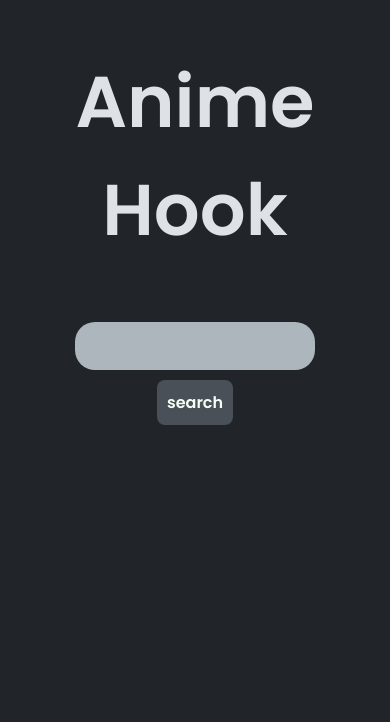
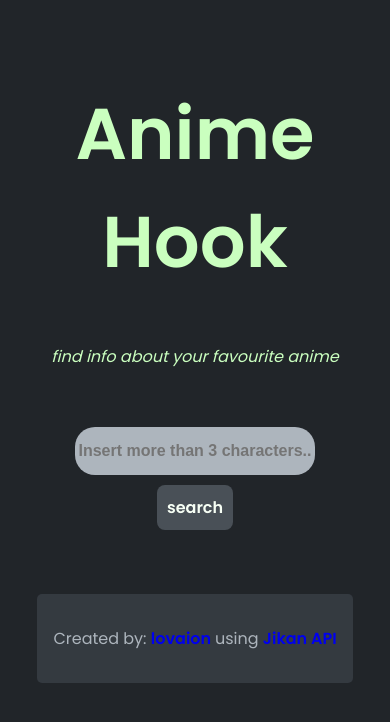
Before and after one commit to danieleavolio/AnimeHook, a plain HTML site: page index.html in a window 390 px wide. Drawn offline with Linux system fonts and the light colour scheme.

Commit message:
changed ui

```diff
--- a/index.html
+++ b/index.html
@@ -13,20 +13,27 @@
 <body>
     <div class="main">
 
-        <h1>Anime Hook</h1>
+        <div class="header">
+            <h1>Anime Hook</h1>
+            <p>find info about your favourite anime</p>
+        </div>
+
         <div class="search-div">
-            <input type="text" name="search" autocomplete="off" spellcheck="false" class="searchField" id="search">
+            <input type="text" name="search" placeholder="Insert more than 3 characters.." autocomplete="off"
+                spellcheck="false" class="searchField" id="search">
             <p id="searchButton" class="searchButton">search</p>
         </div>
         <div id="content" class="content">
 
             <div class="pictures-div" id="pictures"></div>
         </div>
+    </div>
+
+</body>
+<footer>
+    <p>Created by: <span> <a href="https://github.com/lovaion"> lovaion </a></span> using <span><a
+                href="https://jikan.docs.apiary.io/#">Jikan API</a></span></p>
+</footer>
 
 
-    </div>
-
-
-</body>
-
 </html>
--- a/style.css
+++ b/style.css
@@ -7,7 +7,6 @@
 body {
   font-family: "Poppins", sans-serif;
   margin: auto;
-  display: flex;
   background-color: #212529;
 }
 
@@ -25,7 +24,7 @@ body {
   border-color: #495057;
   border-style: hidden;
   text-align: center;
-  font-size: 1.5rem;
+  font-size: 1rem;
   font-weight: 600;
   background-color: #adb5bd;
   color: #212529;
@@ -42,38 +41,6 @@ body {
   justify-content: space-around;
   width: 10vw;
   display: flex;
-}
-
-.nextButton {
-  background-color: #495057;
-  border-radius: 8px;
-  font-weight: 600;
-  transition: all 0.3s ease;
-  margin: auto;
-  padding: 10px;
-  cursor: pointer;
-  display: none;
-  color: #f7fff5;
-}
-
-.nextButton:hover {
-  background-color: #343a40;
-}
-
-.precButton:hover {
-  background-color: #343a40;
-}
-
-.precButton {
-  background-color: #495057;
-  border-radius: 8px;
-  font-weight: 600;
-  transition: all 0.3s ease;
-  margin: auto;
-  padding: 10px;
-  cursor: pointer;
-  display: none;
-  color: #f7fff5;
 }
 
 .searchButton {
@@ -94,10 +61,18 @@ body {
   margin: auto;
 }
 
-.main h1 {
+.header {
+  color: #caffbf;
   text-align: center;
+  line-height: 1rem;
+  margin: 2rem auto;
+}
+
+.header p {
+  font-style: italic;
+}
+.header h1 {
   font-size: 72px;
-  color: #dee2e6;
 }
 
 .card {
@@ -210,4 +185,26 @@ body {
     margin: auto;
     width: fit-content;
   }
+
+  .header {
+    line-height: normal;
+  }
 }
+
+footer {
+  background-color: #343a40;
+  width: fit-content;
+  border-radius: 5px;
+  padding: 1rem;
+  margin: 4rem auto;
+  color: #adb5bd;
+}
+
+a {
+  text-decoration: none;
+  font-weight: 600;
+}
+a:visited {
+  text-decoration: none;
+  color: #caffbf;
+}
```
